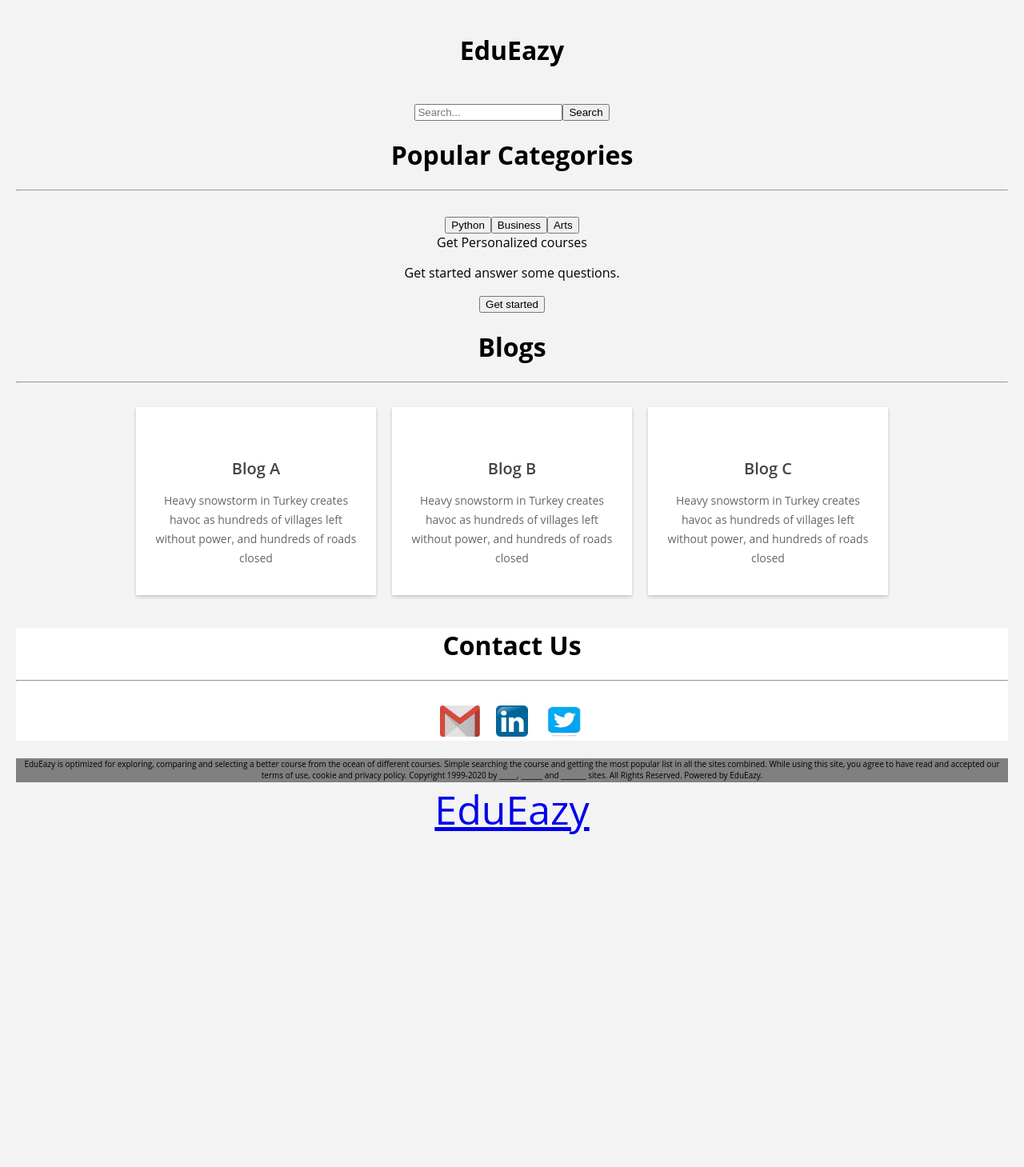
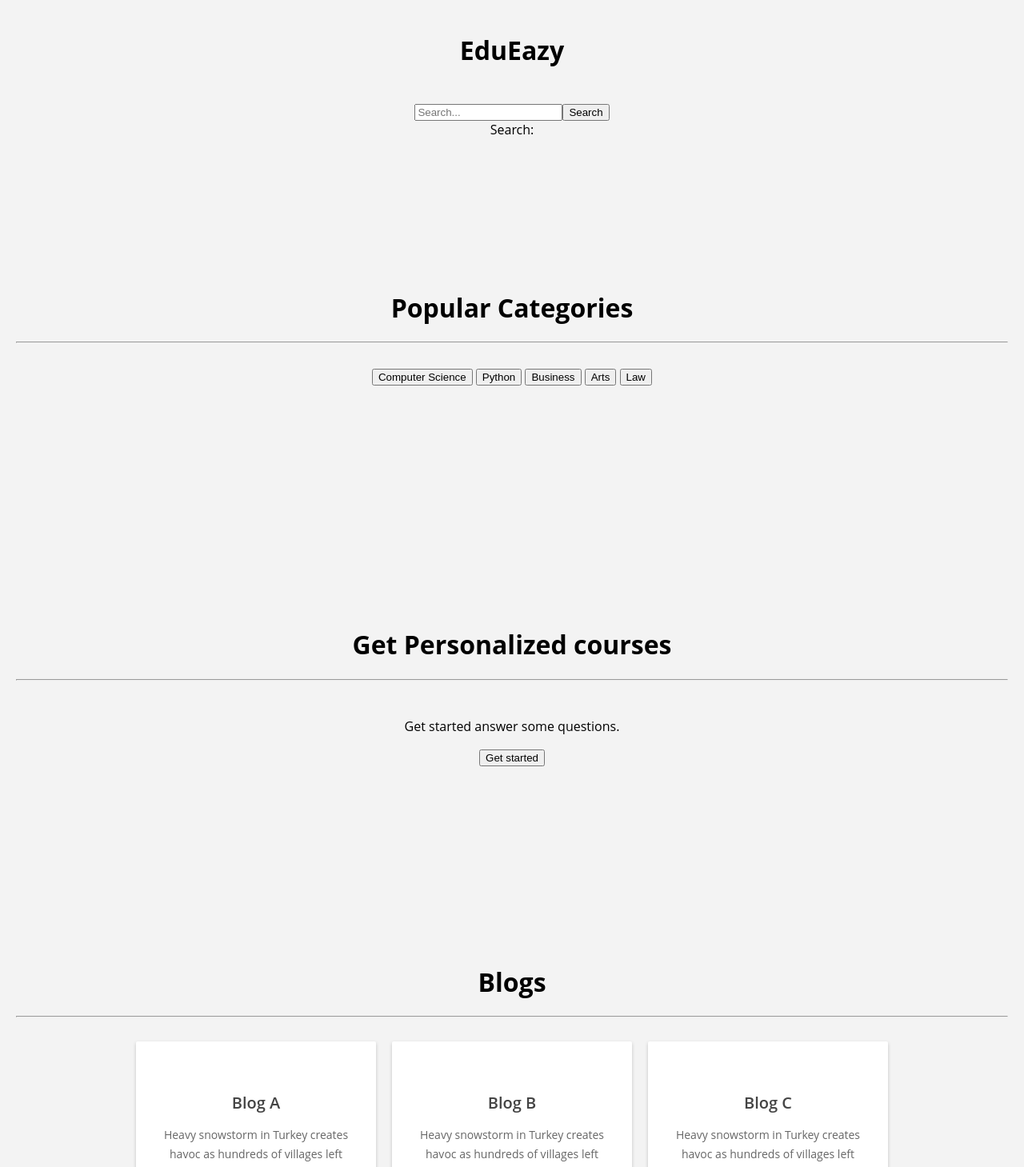
Before and after one commit to tirthjivani/CoursesAround-Final, a React (Create React App) app: page / in a window 1280 px wide. Shown: the top 1459 px of the page at 80% size. Before the commit the page ends 1066 px from the top, so only its background shows below. Built offline with nearby package versions, Linux system fonts and the light colour scheme.

Commit message:
Apollo Connect temp.

```diff
--- a/src/App.js
+++ b/src/App.js
@@ -4,8 +4,10 @@ import Contactus from "./components/contactus";
 import Blogs from "./components/Blogs";
 import Recommendetion from "./components/recommend";
 import CourseList from "./components/Courselist";
-import ButtonGroup from "react-bootstrap/ButtonGroup";
 import Button from "react-bootstrap/Button";
+import gql from "graphql-tag";
+import { Query } from "react-apollo";
+import CourseBlock from "./components/courseblock";
 
 const linksToRender = [
   {
@@ -22,53 +24,98 @@ const linksToRender = [
   },
 ];
 
+const QUERY_1 = gql`
+  query Q1($response: String!) {
+    courses(searchName: $response ) {
+      courseName
+      bundlePrice
+      offeredBy
+      category
+      duration
+      level
+      imageUrl
+      skills
+      courseUrl
+    }
+  }
+`;
+
 class App extends React.Component {
   constructor(props) {
     super(props);
     this.state = {
       search: "",
-      userid: "",
       showlist: false,
     };
   }
 
-  search_data = (search) => {
-    this.setState({ showlist: true, search: search });
+  updateResponse = (event) => {
+    this.setState({
+      search: event.target.value,
+    });
+    if (event.key === "Enter") {
+      this.clickSearch();
+    }
   };
 
-  getuserdata = (id) => {
-    this.setState({ userid: id });
+  clickSearch = () => {
+    this.setState({
+      showlist: true,
+    });
   };
 
-  backToHome() {
-    this.setState({ showlist: false, search: "" });
-  }
+  CourseListQueryResult = (search) => {
+    return (
+    <Query query={QUERY_1} variables={this.state.search}>
+      {({ loading, error, data }) => {
+        if (loading) return "Loading...";
+        if (error) return `Error! ${error.message}`;
 
+        return (
+          <div>
+            {data.courses.map((course) => (
+              <CourseBlock id="1" name={course.courseName} description={course.skills} url={course.courseUrl} />
+            ))}
+          </div>
+        );
+      }}
+    </Query>
+  );
+    }
   renderHome() {
     return (
       <div className="App">
-        <main>
+        <main style={{ height: "300px" }}>
           <h1>EduEazy</h1>
           <br />
-          <input type="text" placeholder="Search..." />
-          <button onClick={this.search_data}>Search</button>
+          <input
+            onChange={this.updateResponse}
+            value={this.state.search}
+            onKeyPress={this.updateResponse}
+            placeholder="Search..."
+          />
+          <button onClick={this.clickSearch}>Search</button>
+          <br />
+          Search: {this.state.search}
         </main>
-        <sec style={{ height: "100vh" }}>
+        <div id="#Second" style={{ height: "400px" }}>
           <h1>Popular Categories</h1>
           <hr /> <br />
-          <ButtonGroup size="lg" className="mb-2">
-            <Button>Python</Button>
-            <Button>Business</Button>
-            <Button>Arts</Button>
-          </ButtonGroup>
-        </sec>
-        <third id="#Third" style={{ height: "100vh" }}>
+          <Button variant="primary">Computer Science</Button>{" "}
+          <Button variant="primary">Python</Button>{" "}
+          <Button variant="primary">Business</Button>{" "}
+          <Button variant="primary">Arts</Button>{" "}
+          <Button variant="primary">Law</Button>{" "}
+        </div>
+        <div id="#Third" style={{ height: "400px" }}>
           <Recommendetion />
+        </div>
+        <div id="#Forth" style={{ height: "600px" }}>
           <Blogs />
-        </third>
-        <forth id="#Forth">
+        </div>
+        <div id="#Last">
           <Contactus />
-        </forth>
+        </div>
       </div>
     );
   }
@@ -81,9 +128,15 @@ class App extends React.Component {
           <div style={{ fontSize: "50px" }}>EduEazy</div>
         </a>
         <br />
-        <input type="text" placeholder="Search..." />
-        <button onClick={this.search_data}>Search</button>
+        <input
+          onChange={this.updateResponse}
+          value={this.state.search}
+          onKeyPress={this.updateResponse}
+          placeholder={this.state.search}
+        />
+        <button onClick={this.clickSearch}>Search</button>
         <br />
+        Search: {this.state.search}
         <CourseList datas={linksToRender} />
         <Contactus />
       </div>
--- a/src/components/recommend.js
+++ b/src/components/recommend.js
@@ -8,7 +8,7 @@ class Recommendetion extends React.Component {
     return (
         <Card className="text-center">
         <Card.Body>
-          <Card.Title>Get Personalized courses</Card.Title>
+          <Card.Title><h1>Get Personalized courses</h1><hr /><br /></Card.Title>
           <Card.Text>
             Get started answer some questions.
           </Card.Text>
```
